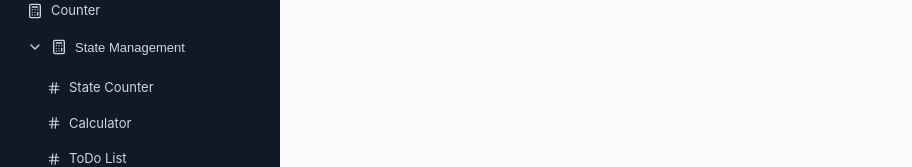
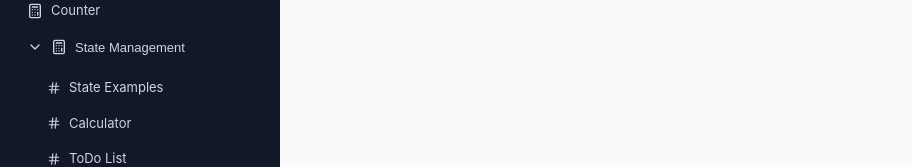
Before and after one commit to mahapatra079/my-app, a React (Create React App) app: page / in a window 1280 px wide. Both pictures are taken after a click on the button "State Management". Shown: the part 526-693 px from the top of the page, without its empty margins (0-912 px from the left). Built offline with nearby package versions, Linux system fonts and the light colour scheme.

Commit message:
header name changed

```diff
--- a/src/App.js
+++ b/src/App.js
@@ -94,7 +94,7 @@ export default function App() {
 
                 {stateOpen && (
                   <div style={{ marginLeft: '20px', marginTop: '5px' }}>
-                    <Link to="/state"><Hash size={14} /> State Counter</Link>
+                    <Link to="/state"><Hash size={14} /> State Examples</Link>
                     <Link to="/state/calculator"><Hash size={14} /> Calculator</Link>
                     <Link to="/state/todo"><Hash size={14} /> ToDo List</Link>
                     <Link to="/state/tabs"><Hash size={14} /> Tab Selection</Link>
```
